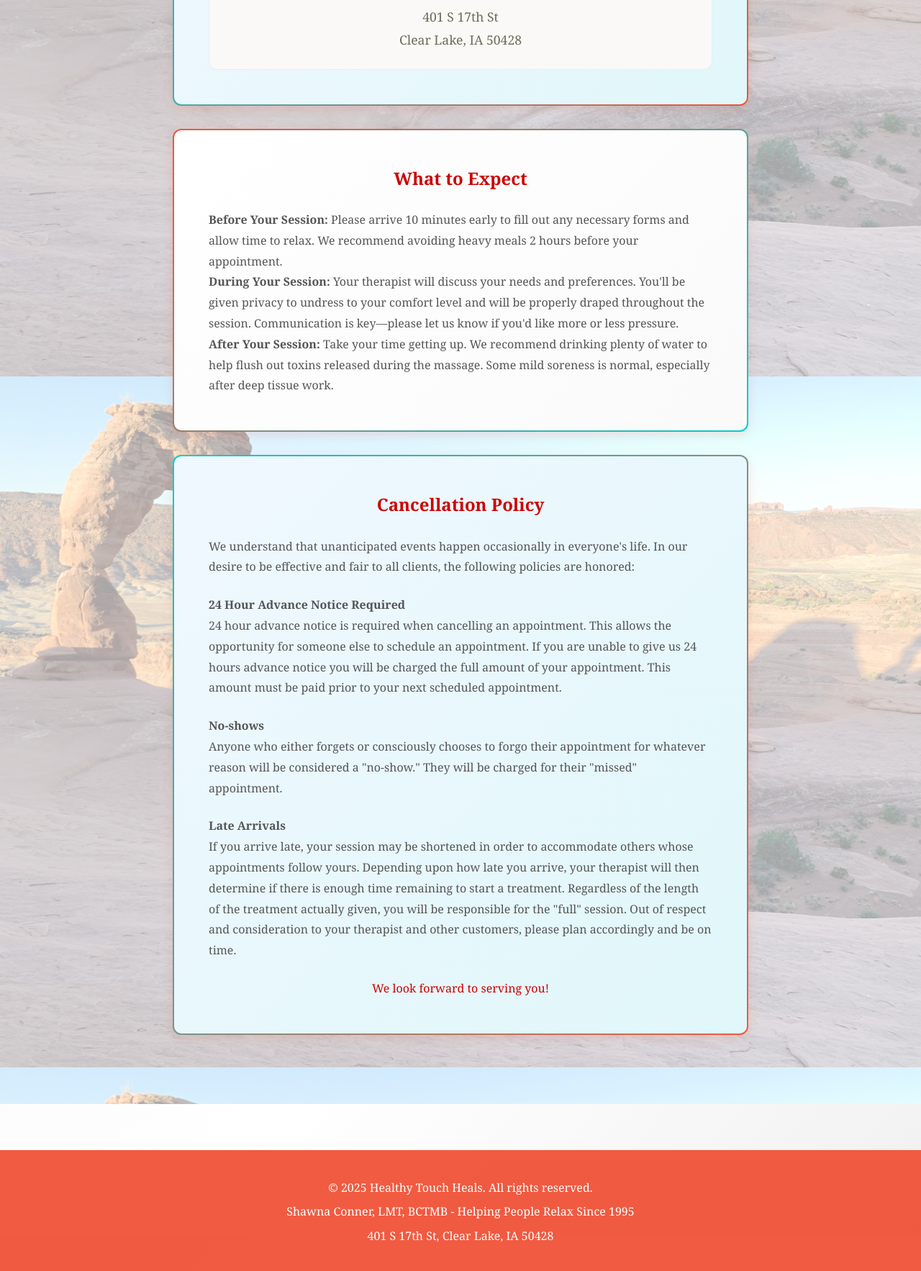
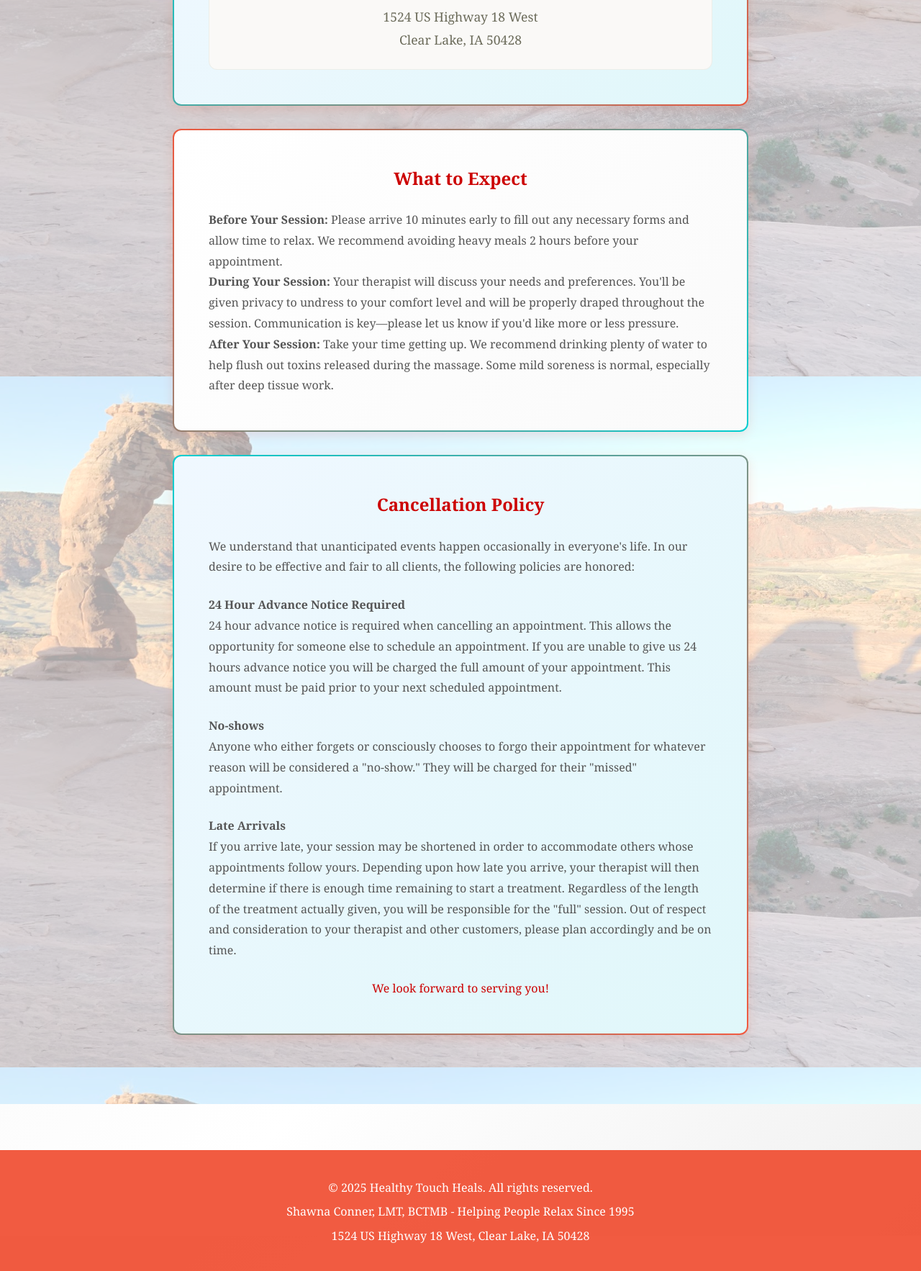
Before and after one commit to hannahleeconner/HealthyTouchHeals, a plain HTML site: page booking.html in a window 1280 px wide. Shown: the part 1483-3249 px from the top of the page at 72% size. Drawn offline with Linux system fonts and the light colour scheme.

Commit message:
Add files via upload

```diff
--- a/booking.html
+++ b/booking.html
@@ -54,7 +54,7 @@
                 <h2 style="text-align: center; color: #CC0000; margin-bottom: 1.5rem;">Location</h2>
                 <div style="text-align: center; padding: 1.5rem; background-color: #faf9f7; border-radius: 12px; border: 1px solid rgba(107, 142, 107, 0.1);">
                     <p style="font-size: 1.2rem; color: #CC0000; margin-bottom: 0.5rem;"><strong>Healthy Touch Heals</strong></p>
-                    <p style="font-size: 1.1rem; color: #6b6b5a; line-height: 1.8;">401 S 17th St<br>Clear Lake, IA 50428</p>
+                    <p style="font-size: 1.1rem; color: #6b6b5a; line-height: 1.8;">1524 US Highway 18 West<br>Clear Lake, IA 50428</p>
                 </div>
             </div>
 
@@ -92,7 +92,7 @@
         <div class="container">
             <p>&copy; 2025 Healthy Touch Heals. All rights reserved.</p>
             <p>Shawna Conner, LMT, BCTMB - Helping People Relax Since 1995</p>
-            <p style="margin-top: 0.5rem;">401 S 17th St, Clear Lake, IA 50428</p>
+            <p style="margin-top: 0.5rem;">1524 US Highway 18 West, Clear Lake, IA 50428</p>
         </div>
     </footer>
 
```
Also changed, not shown: about.html (+1 -1 lines), index.html (+1 -1 lines), questions.html (+1 -1 lines), testimonials.html (+1 -1 lines).
